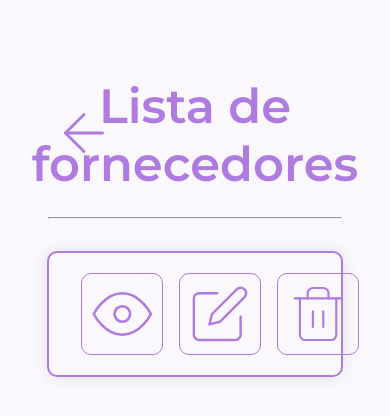
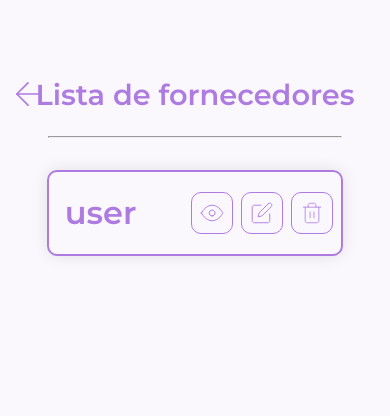
Before and after one commit to KauanSoaress/suppliers-list, a React (Vite) app: page /suppliers-list in a window 390 px wide. Shown: the top 416 px of the page. Built offline with nearby package versions, Linux system fonts and the light colour scheme.

Commit message:
Responsividade para celulares OK

```diff
--- a/src/styles/DeleteConfirm.css
+++ b/src/styles/DeleteConfirm.css
@@ -79,3 +79,27 @@
   background: #CC0000;
   transition: 0.5s;
 }
+
+@media(max-width:450px) {
+  .confirm-pop-up {
+    padding: 2rem 1.5rem;
+  }
+
+  .alert {
+    font-size: 1.5rem;
+  }
+
+  .alert-message {
+    font-size: 1rem;
+  }
+
+  .alert-image {
+    width: 80px;
+  }
+
+  .cancel-button, .delete-button {
+    width: 140px;
+    font-size: 1.5rem;
+    padding: 5px 10px;
+  }
+}
--- a/src/styles/FormModal.css
+++ b/src/styles/FormModal.css
@@ -111,3 +111,37 @@ input::placeholder {
   background: #8E63D1;
   transition: 0.5s;
 }
+
+@media(max-width:450px) {
+  form {
+    width: 60%;
+  }
+
+  legend {
+    font-size: 1.5rem;
+  }
+
+  label {
+    font-size: 1.2rem;
+  }
+
+  input {
+    font-size: 1.2rem;
+    padding: 0.5rem 0.1rem;
+    margin-bottom: 1rem;
+  }
+
+  input::placeholder {
+    opacity: 0.2;
+    font-weight: 400;
+  }
+
+  .registerButton, .editButton {
+    font-size: 1.5rem;
+    padding: 0.5rem 2rem;
+  }
+
+  .close-button {
+    width: 4rem;
+  }
+}
--- a/src/styles/Home.css
+++ b/src/styles/Home.css
@@ -39,6 +39,10 @@
   padding: 1.5rem;
 
   cursor: pointer;
+
+  display: flex;
+  justify-content: center;
+  align-items: center;
 }
 
 .check-list-button:hover {
@@ -47,3 +51,16 @@
 
   transition: 0.5s;
 }
+
+@media(max-width:450px) {
+  .title-home {
+    font-size: 6rem;
+    text-align: center;
+  }
+
+  .check-list-button {
+    width: 20rem;
+    height: 2rem;
+    font-size: 1.3rem;
+  }
+}
--- a/src/styles/SupplierCard.css
+++ b/src/styles/SupplierCard.css
@@ -51,3 +51,25 @@ svg {
 
   cursor: pointer;
 }
+
+@media(max-width:450px) {
+  .card {
+    width: 75%;
+  }
+
+  .supplier-name {
+    font-size: 2rem;
+    max-width: 30rem;
+    margin-left: 1rem;
+  }
+
+  svg {
+    width: 1.5rem;
+    height: 1.5rem;
+  }
+
+  .card-itens {
+    margin-right: 0.5rem;
+    gap: 0.5rem;
+  }
+}
--- a/src/styles/SupplierDetails.css
+++ b/src/styles/SupplierDetails.css
@@ -23,3 +23,17 @@
   font-weight: 500;
   color: #AE7BE1;
 }
+
+@media(max-width:450px) {
+  .container {
+    width: 60%;
+  }
+
+  .header-details h1 {
+    font-size: 1.8rem;
+  }
+
+  .container p {
+    font-size: 1.2rem;
+  }
+}
--- a/src/styles/SuppliersList.css
+++ b/src/styles/SuppliersList.css
@@ -23,6 +23,10 @@
 .arrow-back {
   position: absolute; /* Adicionado para remover do fluxo normal do documento */
   left: 4rem; /* Adicionado para posicionar à esquerda */
+
+  display: flex;
+  justify-content: center;
+  align-items: center;
 }
 
 .arrow-image {
@@ -36,3 +40,28 @@ hr {
   color: #C19AE8;
   margin: 1.5rem auto 0 auto;
 }
+
+@media(max-width:450px) {
+  .header {
+    margin: 4.8rem 0 0 0;
+    display: flex;
+    justify-content: center;
+    align-items: center;
+  }
+
+  .supplier-list-title {
+    font-size: 1.8rem;
+  }
+
+  .arrow-back {
+    left: 1rem;
+  }
+
+  .arrow-image {
+    width: 1.5rem;
+    height: 1.5rem;
+  }
+
+  hr {
+  }
+}
```
Also changed, not shown: src/styles/SupplierEdit.css (deleted).
